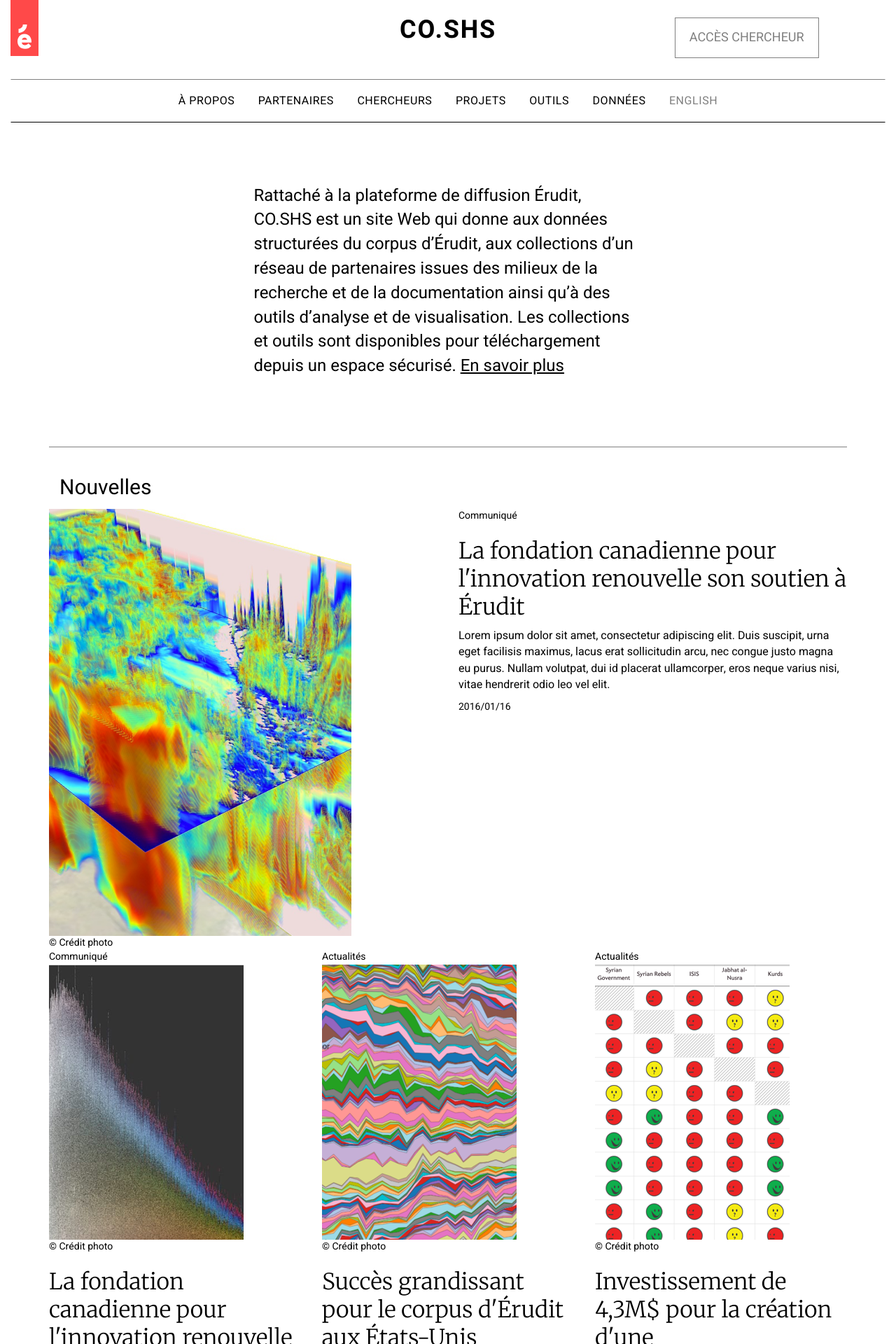
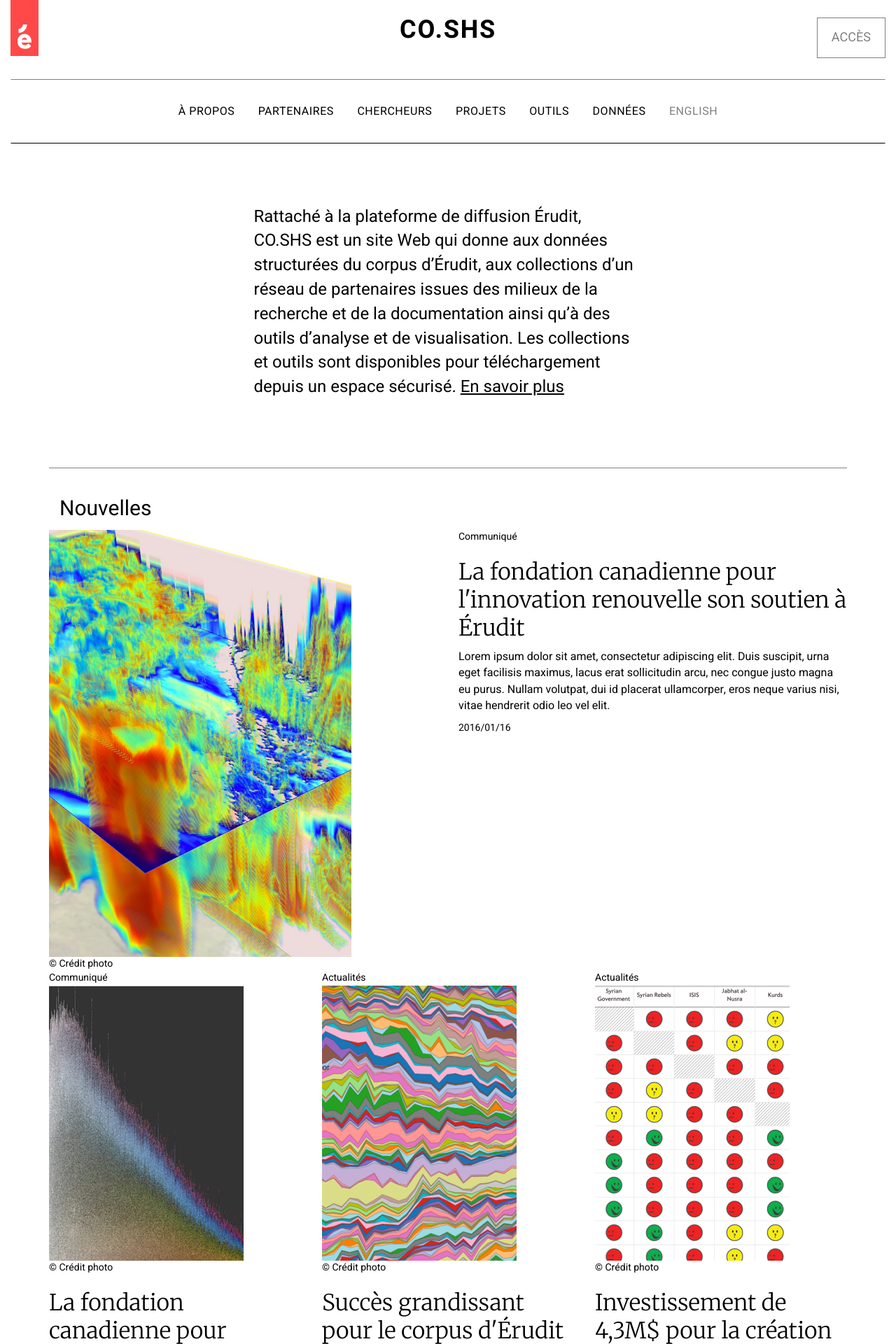
Before and after one commit to sssoz/co-shs, a Jekyll site: the page built from index.md, in a window 1280 px wide. Shown: the top 1920 px of the page at 70% size. Built offline with Jekyll 4.4.1, drawn with Linux system fonts in a browser that asks for light colours; nearby versions of some CDN libraries.

Commit message:
Fix header styles

```diff
--- a/_includes/header.html
+++ b/_includes/header.html
@@ -6,17 +6,17 @@
   <div class="container-fluid">
 
     <div class="row">
-      <div class="col-sm-4">
+      <div class="col-xs-4">
         <a href="https://www.erudit.org" title="erudit.org" class="erudit-logo" target="_blank">{% include symbole-erudit.svg %}</a>
       </div>
 
-      <div class="text-center col-sm-4">
+      <div class="text-center col-xs-4">
         <a href="/"><h1>{{ site.title }}</h1></a>
       </div>
 
-      <div class="text-right col-sm-4">
-        <button type="button" class="hidden-xs" data-toggle="modal" data-target="#login">
-          Accès chercheur
+      <div class="text-right col-xs-4">
+        <button type="button" class="pull-right" data-toggle="modal" data-target="#login">
+          Accès
         </button>
       </div>
     </div>
--- a/_sass/_buttons.scss
+++ b/_sass/_buttons.scss
@@ -17,6 +17,7 @@
    &:hover, &:focus, &:active, &:active:focus {
      color: rgba(grey, 0.5);
      border-color: rgba(grey, 0.5);
+     border-radius: 0;
    }
 
  }
--- a/_sass/_menu.scss
+++ b/_sass/_menu.scss
@@ -23,7 +23,7 @@
       font-size: 16px;
       letter-spacing: 0.035em;
       line-height: 1;
-      padding: 20px 0;
+      padding: 35px 0;
 
       &:last-of-type a {
         color: grey;
@@ -44,4 +44,15 @@
 
   }
 
+  .navbar-toggle {
+    border: none;
+    float: none;
+    margin: 0 auto;
+
+    h2 {
+      font-size: 16px;
+    }
+
+  }
+
 }
```
